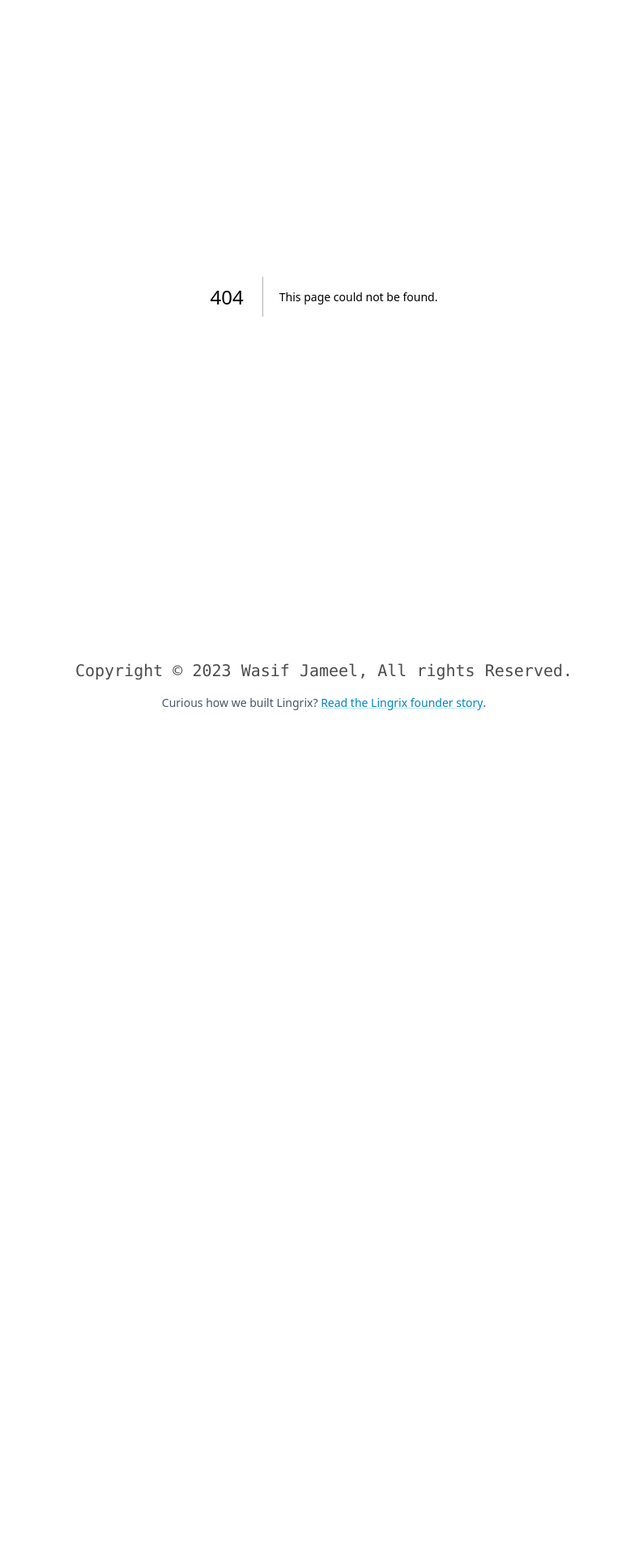
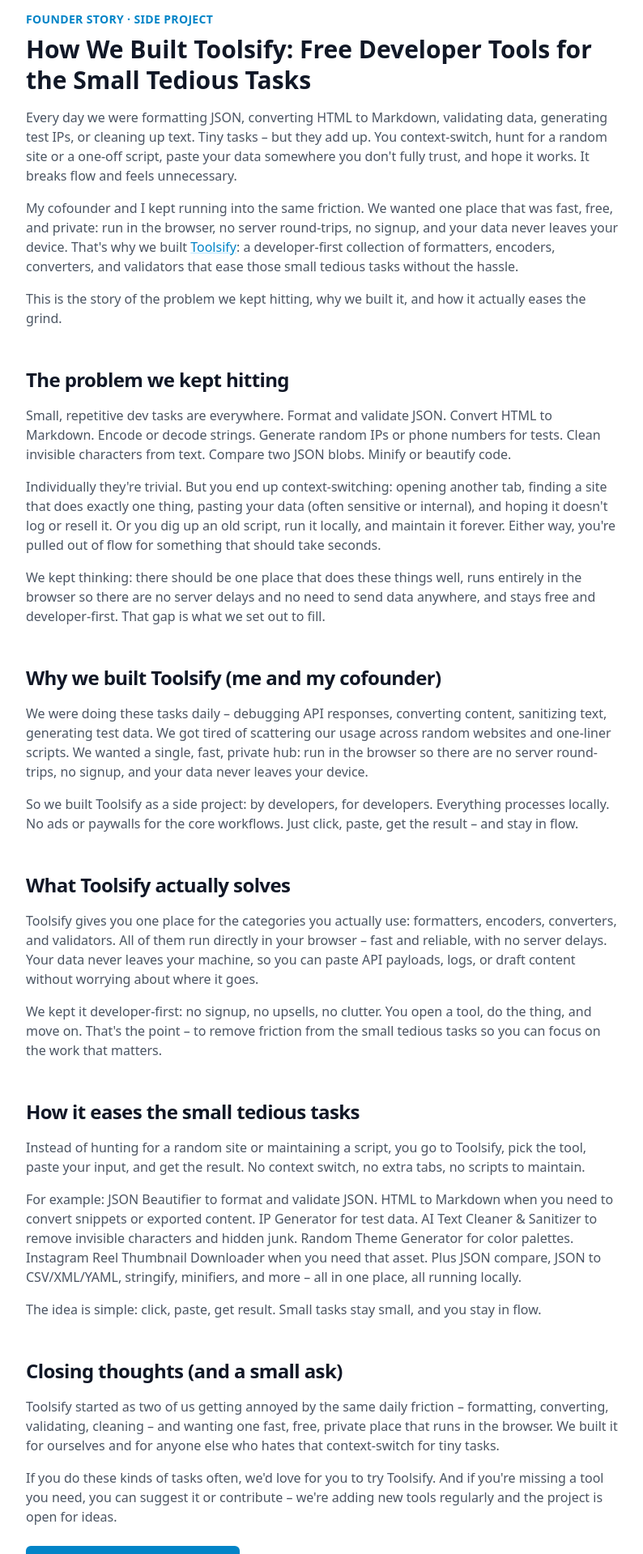
Before and after one commit to chwasifjameel/wasif-jameel, a Next.js app: page /how-toolsify-build in a window 1280 px wide. Before the commit this address had no page. Shown: the part 140-2059 px from the top of the page at 81% size, without its empty margins (240-1034 px from the left). Before the commit the page ends 1066 px from the top, so only its background shows below. Built offline with nearby package versions, Linux system fonts and the light colour scheme.

Commit message:
feat: article on toolsify.dev

```diff
--- a/components/footer.tsx
+++ b/components/footer.tsx
@@ -16,6 +16,13 @@
           >
             Read the Lingrix founder story
           </Link>
+          . How we built{" "}
+          <Link
+            href="/how-toolsify-build"
+            className="font-medium text-sky-600 hover:text-sky-700 underline decoration-sky-200"
+          >
+            Toolsify
+          </Link>
           .
         </p>
       </div>
--- /dev/null
+++ b/pages/how-toolsify-build.tsx
@@ -0,0 +1,192 @@
+import Head from 'next/head';
+
+export default function HowToolsifyBuild() {
+  return (
+    <>
+      <Head>
+        <title>
+          How We Built Toolsify – Free Developer Tools for Small Tedious Tasks
+        </title>
+        <meta
+          name="description"
+          content="The founder story behind Toolsify – why we built a free collection of developer tools that run in your browser: formatters, encoders, converters, and validators that ease small daily tasks without sending your data anywhere."
+        />
+        <meta
+          name="keywords"
+          content="Toolsify, developer tools, formatters, encoders, converters, validators, free online tools, JSON beautifier, HTML to Markdown"
+        />
+        <link
+          rel="canonical"
+          href="https://www.wasifjameel.com/how-toolsify-build"
+        />
+        <meta property="og:type" content="article" />
+        <meta
+          property="og:title"
+          content="How We Built Toolsify – Free Developer Tools for Small Tedious Tasks"
+        />
+        <meta
+          property="og:description"
+          content="Why we built Toolsify: a free, browser-based collection of developer tools that ease small tedious tasks without server round-trips or sending your data away."
+        />
+        <meta
+          property="og:url"
+          content="https://www.wasifjameel.com/how-toolsify-build"
+        />
+        <meta property="og:site_name" content="Wasif Jameel" />
+      </Head>
+      <main className="mx-auto max-w-3xl px-4 py-12 prose prose-lg">
+        <header>
+          <p className="text-sm font-semibold tracking-wide text-sky-600 uppercase">
+            Founder Story · Side Project
+          </p>
+          <h1 className="mt-2 text-3xl font-bold leading-tight text-gray-900">
+            How We Built Toolsify: Free Developer Tools for the Small Tedious
+            Tasks
+          </h1>
+          <p className="mt-4 text-gray-600">
+            Every day we were formatting JSON, converting HTML to Markdown,
+            validating data, generating test IPs, or cleaning up text. Tiny
+            tasks – but they add up. You context-switch, hunt for a random site
+            or a one-off script, paste your data somewhere you don&apos;t fully
+            trust, and hope it works. It breaks flow and feels unnecessary.
+          </p>
+          <p className="mt-4 text-gray-600">
+            My cofounder and I kept running into the same friction. We wanted
+            one place that was fast, free, and private: run in the browser, no
+            server round-trips, no signup, and your data never leaves your
+            device. That&apos;s why we built{' '}
+            <a
+              href="https://toolsify.dev/"
+              className="text-sky-600 underline decoration-sky-200 hover:text-sky-700"
+            >
+              Toolsify
+            </a>
+            : a developer-first collection of formatters, encoders, converters,
+            and validators that ease those small tedious tasks without the
+            hassle.
+          </p>
+          <p className="mt-4 text-gray-600">
+            This is the story of the problem we kept hitting, why we built it,
+            and how it actually eases the grind.
+          </p>
+        </header>
+
+        <section className="mt-12">
+          <h2 className="text-2xl font-semibold tracking-tight text-gray-900">
+            The problem we kept hitting
+          </h2>
+          <p className="mt-4 text-gray-600">
+            Small, repetitive dev tasks are everywhere. Format and validate
+            JSON. Convert HTML to Markdown. Encode or decode strings. Generate
+            random IPs or phone numbers for tests. Clean invisible characters
+            from text. Compare two JSON blobs. Minify or beautify code.
+          </p>
+          <p className="mt-4 text-gray-600">
+            Individually they&apos;re trivial. But you end up context-switching:
+            opening another tab, finding a site that does exactly one thing,
+            pasting your data (often sensitive or internal), and hoping it
+            doesn&apos;t log or resell it. Or you dig up an old script, run it
+            locally, and maintain it forever. Either way, you&apos;re pulled out
+            of flow for something that should take seconds.
+          </p>
+          <p className="mt-4 text-gray-600">
+            We kept thinking: there should be one place that does these things
+            well, runs entirely in the browser so there are no server delays and
+            no need to send data anywhere, and stays free and developer-first.
+            That gap is what we set out to fill.
+          </p>
+        </section>
+
+        <section className="mt-12">
+          <h2 className="text-2xl font-semibold tracking-tight text-gray-900">
+            Why we built Toolsify (me and my cofounder)
+          </h2>
+          <p className="mt-4 text-gray-600">
+            We were doing these tasks daily – debugging API responses,
+            converting content, sanitizing text, generating test data. We got
+            tired of scattering our usage across random websites and one-liner
+            scripts. We wanted a single, fast, private hub: run in the browser
+            so there are no server round-trips, no signup, and your data never
+            leaves your device.
+          </p>
+          <p className="mt-4 text-gray-600">
+            So we built Toolsify as a side project: by developers, for
+            developers. Everything processes locally. No ads or paywalls for the
+            core workflows. Just click, paste, get the result – and stay in
+            flow.
+          </p>
+        </section>
+
+        <section className="mt-12">
+          <h2 className="text-2xl font-semibold tracking-tight text-gray-900">
+            What Toolsify actually solves
+          </h2>
+          <p className="mt-4 text-gray-600">
+            Toolsify gives you one place for the categories you actually use:
+            formatters, encoders, converters, and validators. All of them run
+            directly in your browser – fast and reliable, with no server delays.
+            Your data never leaves your machine, so you can paste API payloads,
+            logs, or draft content without worrying about where it goes.
+          </p>
+          <p className="mt-4 text-gray-600">
+            We kept it developer-first: no signup, no upsells, no clutter. You
+            open a tool, do the thing, and move on. That&apos;s the point – to
+            remove friction from the small tedious tasks so you can focus on the
+            work that matters.
+          </p>
+        </section>
+
+        <section className="mt-12">
+          <h2 className="text-2xl font-semibold tracking-tight text-gray-900">
+            How it eases the small tedious tasks
+          </h2>
+          <p className="mt-4 text-gray-600">
+            Instead of hunting for a random site or maintaining a script, you go
+            to Toolsify, pick the tool, paste your input, and get the result. No
+            context switch, no extra tabs, no scripts to maintain.
+          </p>
+          <p className="mt-4 text-gray-600">
+            For example: JSON Beautifier to format and validate JSON. HTML to
+            Markdown when you need to convert snippets or exported content. IP
+            Generator for test data. AI Text Cleaner &amp; Sanitizer to remove
+            invisible characters and hidden junk. Random Theme Generator for
+            color palettes. Instagram Reel Thumbnail Downloader when you need
+            that asset. Plus JSON compare, JSON to CSV/XML/YAML, stringify,
+            minifiers, and more – all in one place, all running locally.
+          </p>
+          <p className="mt-4 text-gray-600">
+            The idea is simple: click, paste, get result. Small tasks stay
+            small, and you stay in flow.
+          </p>
+        </section>
+
+        <section className="mt-12">
+          <h2 className="text-2xl font-semibold tracking-tight text-gray-900">
+            Closing thoughts (and a small ask)
+          </h2>
+          <p className="mt-4 text-gray-600">
+            Toolsify started as two of us getting annoyed by the same daily
+            friction – formatting, converting, validating, cleaning – and
+            wanting one fast, free, private place that runs in the browser. We
+            built it for ourselves and for anyone else who hates that
+            context-switch for tiny tasks.
+          </p>
+          <p className="mt-4 text-gray-600">
+            If you do these kinds of tasks often, we&apos;d love for you to try
+            Toolsify. And if you&apos;re missing a tool you need, you can
+            suggest it or contribute – we&apos;re adding new tools regularly and
+            the project is open for ideas.
+          </p>
+          <p className="mt-6">
+            <a
+              href="https://toolsify.dev/"
+              className="inline-flex items-center rounded-md bg-sky-600 px-4 py-2 text-sm font-semibold text-white shadow-sm hover:bg-sky-700"
+            >
+              Try Toolsify – free developer tools
+            </a>
+          </p>
+        </section>
+      </main>
+    </>
+  );
+}
```
